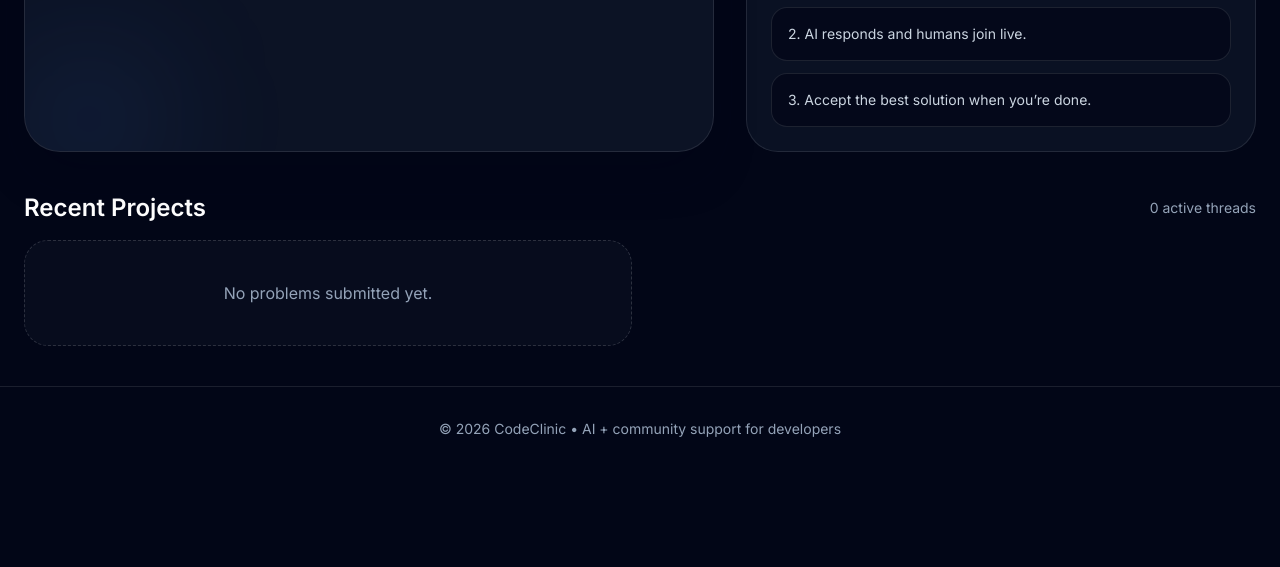
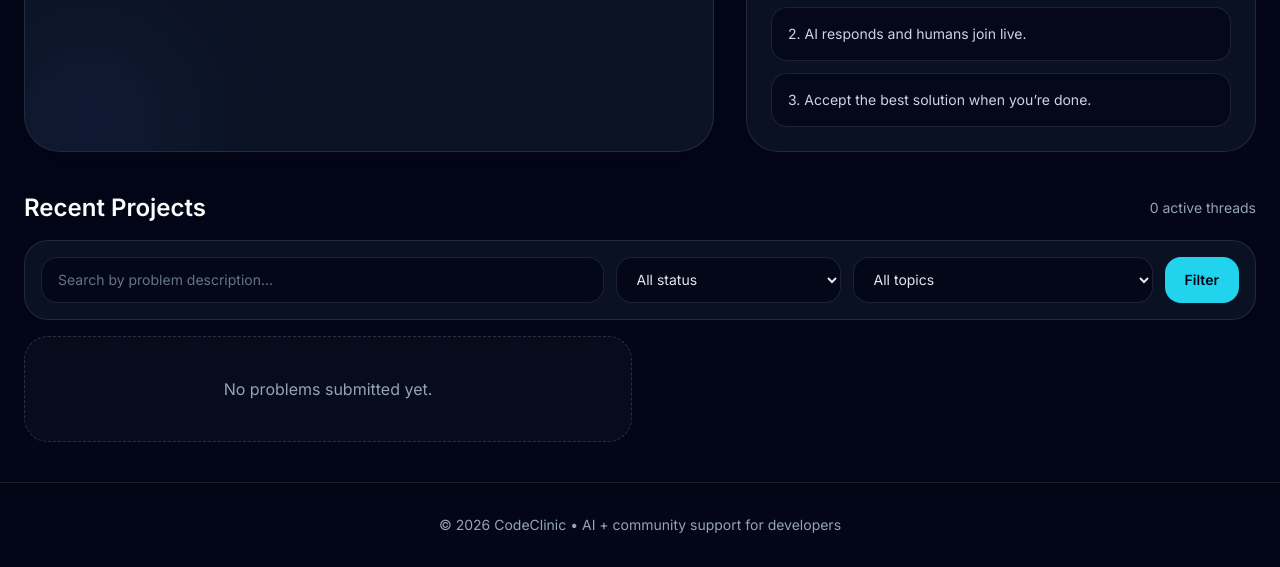
Before and after one commit to Ahmedaziz2002/CodeClinic, a Django app: page / in a window 1280 px wide. Shown: the part 661-1228 px from the top of the page. Before the commit the page ends 1098 px from the top, so only its background shows below. Run offline with Django 5.2, Linux system fonts and the light colour scheme; data comes from the database, SQL or seed files in the repository; data that the repository does not hold is empty; parts of the project's set-up code (start-up, migrations or seed data) failed here and were passed over; some libraries are stand-ins or nearby versions.

Commit message:
Fourth version.10

```diff
--- a/main/services/__init__.py
+++ b/main/services/__init__.py
@@ -1,5 +1,5 @@
 from .ai import AIServiceError, continue_problem_thread, create_problem_with_ai_response
-from .problems import get_problem_detail_context, list_recent_problems
+from .problems import get_problem_detail_context, list_problem_topics, list_recent_problems
 from .reports import build_reports_context
 from .solutions import create_human_solution
 from .users import create_account, send_password_reset_email, send_verification_email
@@ -12,6 +12,7 @@ __all__ = [
     "create_human_solution",
     "create_problem_with_ai_response",
     "get_problem_detail_context",
+    "list_problem_topics",
     "list_recent_problems",
     "send_password_reset_email",
     "send_verification_email",
--- a/main/services/problems.py
+++ b/main/services/problems.py
@@ -1,10 +1,30 @@
 from django.db.models import Count, Prefetch, Q
 
 from main.models import Comment, Problem, Solution
+from .ai import VALID_TOPICS
 
 
-def list_recent_problems():
-    return Problem.objects.select_related("user").order_by("-created_at")
+def list_recent_problems(*, query: str | None = None, status: str | None = None, topic: str | None = None):
+    qs = (
+        Problem.objects.select_related("user")
+        .annotate(
+            solution_count=Count("solutions", distinct=True),
+            ai_turn_count=Count("thread__messages", distinct=True),
+        )
+    )
+    if query:
+        qs = qs.filter(description__icontains=query)
+    if status == "resolved":
+        qs = qs.filter(accepted_solution__isnull=False)
+    elif status == "open":
+        qs = qs.filter(accepted_solution__isnull=True)
+    if topic and topic != "all":
+        qs = qs.filter(topic=topic)
+    return qs.order_by("-created_at")
+
+
+def list_problem_topics() -> list[str]:
+    return sorted(VALID_TOPICS)
 
 
 def get_problem_detail_context(problem_id: int) -> dict:
--- a/main/templates/index.html
+++ b/main/templates/index.html
@@ -49,11 +49,26 @@
     </div>
 </section>
 
-<section id="recent-threads" class="mt-10">
-    <div class="mb-4 flex items-center justify-between">
+<section id="recent-threads" class="mt-10 space-y-4">
+    <div class="flex flex-wrap items-center justify-between gap-3">
         <h3 class="text-2xl font-semibold text-white">Recent Projects</h3>
         <span class="text-sm text-slate-400">{{ problems|length }} active thread{{ problems|length|pluralize }}</span>
     </div>
+    <form method="GET" class="grid gap-3 rounded-[1.5rem] border border-white/10 bg-slate-900/70 p-4 shadow-lg shadow-slate-950/30 md:grid-cols-[1.5fr_0.6fr_0.8fr_auto]">
+        <input type="text" name="q" value="{{ filters.q }}" placeholder="Search by problem description..." class="w-full rounded-2xl border border-white/10 bg-slate-950/80 px-4 py-3 text-sm text-slate-100 placeholder:text-slate-500 focus:border-cyan-400 focus:outline-none">
+        <select name="status" class="w-full rounded-2xl border border-white/10 bg-slate-950/80 px-4 py-3 text-sm text-slate-200 focus:border-cyan-400 focus:outline-none">
+            <option value="all" {% if filters.status == "all" %}selected{% endif %}>All status</option>
+            <option value="open" {% if filters.status == "open" %}selected{% endif %}>Open</option>
+            <option value="resolved" {% if filters.status == "resolved" %}selected{% endif %}>Resolved</option>
+        </select>
+        <select name="topic" class="w-full rounded-2xl border border-white/10 bg-slate-950/80 px-4 py-3 text-sm text-slate-200 focus:border-cyan-400 focus:outline-none">
+            <option value="all" {% if filters.topic == "all" %}selected{% endif %}>All topics</option>
+            {% for topic in topics %}
+                <option value="{{ topic }}" {% if filters.topic == topic %}selected{% endif %}>{{ topic }}</option>
+            {% endfor %}
+        </select>
+        <button type="submit" class="rounded-2xl bg-cyan-400 px-5 py-3 text-sm font-semibold text-slate-950 transition hover:-translate-y-0.5 hover:bg-cyan-300">Filter</button>
+    </form>
     <div class="grid gap-4 lg:grid-cols-2">
         {% for problem in problems %}
             <article class="rounded-[1.5rem] border border-white/10 bg-slate-900/70 p-6 transition hover:border-cyan-400/50 hover:bg-slate-900">
@@ -67,12 +82,16 @@
                         {{ problem.description|truncatechars:90 }}
                     </a>
                 </h4>
-                <div class="mt-4 flex items-center justify-between text-sm text-slate-400">
-                    <span>By {{ problem.user.username }}</span>
+                <div class="mt-4 flex flex-wrap items-center justify-between gap-3 text-sm text-slate-400">
+                    <div class="flex flex-wrap items-center gap-2 text-xs">
+                        <span class="rounded-full border border-cyan-400/20 bg-cyan-400/10 px-2.5 py-1 text-cyan-200">{{ problem.ai_turn_count|default:0 }} AI turns</span>
+                        <span class="rounded-full border border-white/10 bg-white/[0.03] px-2.5 py-1 text-slate-300">{{ problem.solution_count|default:0 }} human replies</span>
+                        {% if problem.accepted_solution_id %}
+                            <span class="rounded-full bg-emerald-500/10 px-2.5 py-1 text-emerald-300">Resolved</span>
+                        {% endif %}
+                    </div>
                     <div class="flex items-center gap-3">
-                        {% if problem.accepted_solution_id %}
-                            <span class="rounded-full bg-emerald-500/10 px-2 py-1 text-xs text-emerald-300">Resolved</span>
-                        {% endif %}
+                        <span>By {{ problem.user.username }}</span>
                         <a href="{% url 'problem_detail' problem.id %}" class="font-medium text-cyan-300 hover:text-cyan-200">Open</a>
                     </div>
                 </div>
--- a/main/templates/partials/solution_card.html
+++ b/main/templates/partials/solution_card.html
@@ -1,5 +1,5 @@
 {% load vote_tags %}
-<div id="solution-{{ solution.id }}" data-solution-card data-solution-id="{{ solution.id }}" class="rounded-[1rem] border border-white/10 bg-transparent p-4">
+<div id="solution-{{ solution.id }}" data-solution-card data-solution-id="{{ solution.id }}" class="rounded-[0.9rem] border border-white/10 bg-transparent p-4 transition hover:bg-white/[0.03]">
     <div class="flex flex-wrap items-center justify-between gap-3 text-sm text-slate-300 group">
         <div class="flex flex-wrap items-center gap-3">
             {% if solution.author %}
@@ -13,7 +13,7 @@
                 <span class="inline-flex rounded-full bg-amber-400/15 px-2 py-1 text-[0.65rem] font-semibold uppercase tracking-[0.15em] text-amber-300">Accepted</span>
             {% endif %}
         </div>
-        <div class="flex flex-wrap items-center gap-2 text-xs text-slate-300 opacity-0 transition group-hover:opacity-100">
+        <div class="flex flex-wrap items-center gap-2 text-xs text-slate-300 opacity-0 transition group-hover:opacity-100 group-hover:translate-y-0.5">
             {% if user == problem.user and accepted_solution_id != solution.id %}
                 <form method="POST" action="{% url 'accept_solution' solution.id %}" class="inline-flex">
                     {% csrf_token %}
--- a/main/templates/problem_detail.html
+++ b/main/templates/problem_detail.html
@@ -97,7 +97,10 @@
                 </div>
                 <div class="flex flex-col items-end gap-2">
                     <span class="rounded-full bg-cyan-500/15 px-3 py-1 text-xs font-semibold uppercase tracking-[0.2em] text-cyan-300">{{ human_contributions|length }} contribution{{ human_contributions|length|pluralize }}</span>
-                    <span class="hidden rounded-full bg-amber-400/15 px-3 py-1 text-[0.65rem] font-semibold uppercase tracking-[0.2em] text-amber-300" data-live-status>Live offline</span>
+                    <span class="inline-flex items-center gap-2 rounded-full border border-emerald-400/30 bg-emerald-500/10 px-3 py-1 text-[0.65rem] font-semibold uppercase tracking-[0.2em] text-emerald-200" data-live-status data-live-state="online">
+                        <span class="h-2 w-2 rounded-full bg-emerald-300 shadow-[0_0_12px_rgba(52,211,153,0.7)]" data-live-dot></span>
+                        <span data-live-text>Live</span>
+                    </span>
                 </div>
             </div>
 
--- a/main/views.py
+++ b/main/views.py
@@ -24,6 +24,7 @@ from .services import (
     create_human_solution,
     create_problem_with_ai_response,
     get_problem_detail_context,
+    list_problem_topics,
     list_recent_problems,
     send_password_reset_email,
     send_verification_email,
@@ -288,7 +289,16 @@ def delete_solution(request, solution_id):
 
 
 def home(request):
-    return render(request, "index.html", {"problems": list_recent_problems()})
+    query = request.GET.get("q", "").strip()
+    status = request.GET.get("status", "all").strip().lower()
+    topic = request.GET.get("topic", "all").strip()
+    problems = list_recent_problems(query=query or None, status=status or None, topic=topic or None)
+    context = {
+        "problems": problems,
+        "filters": {"q": query, "status": status, "topic": topic},
+        "topics": list_problem_topics(),
+    }
+    return render(request, "index.html", context)
 
 
 @login_required(login_url="login")
```
Also changed, not shown: main/static/js/problem_detail.js (+36 -6 lines).
